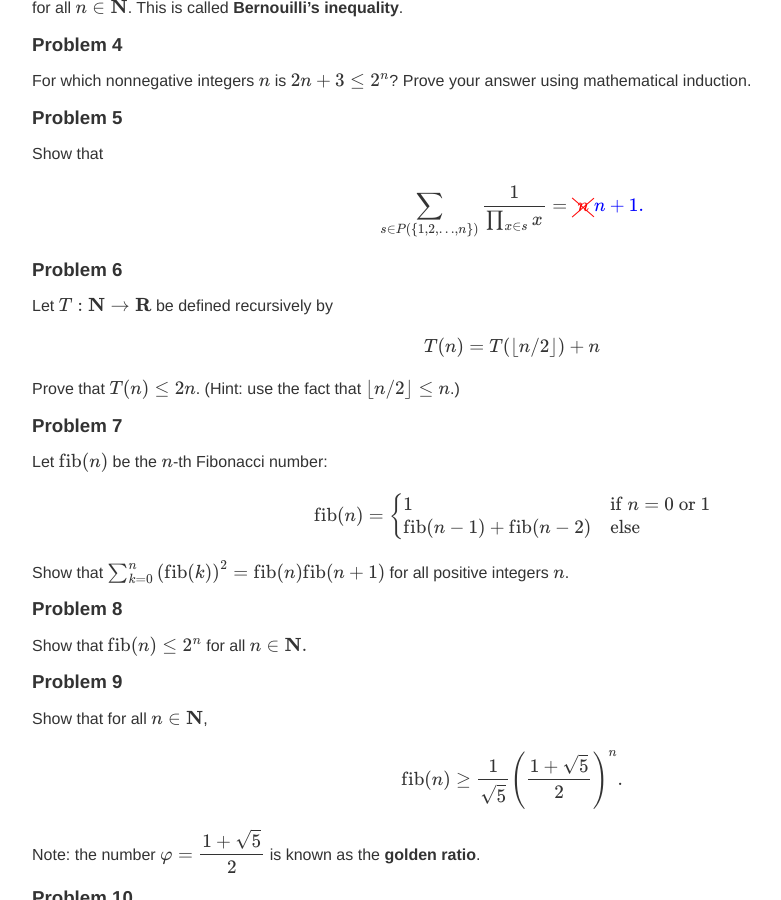
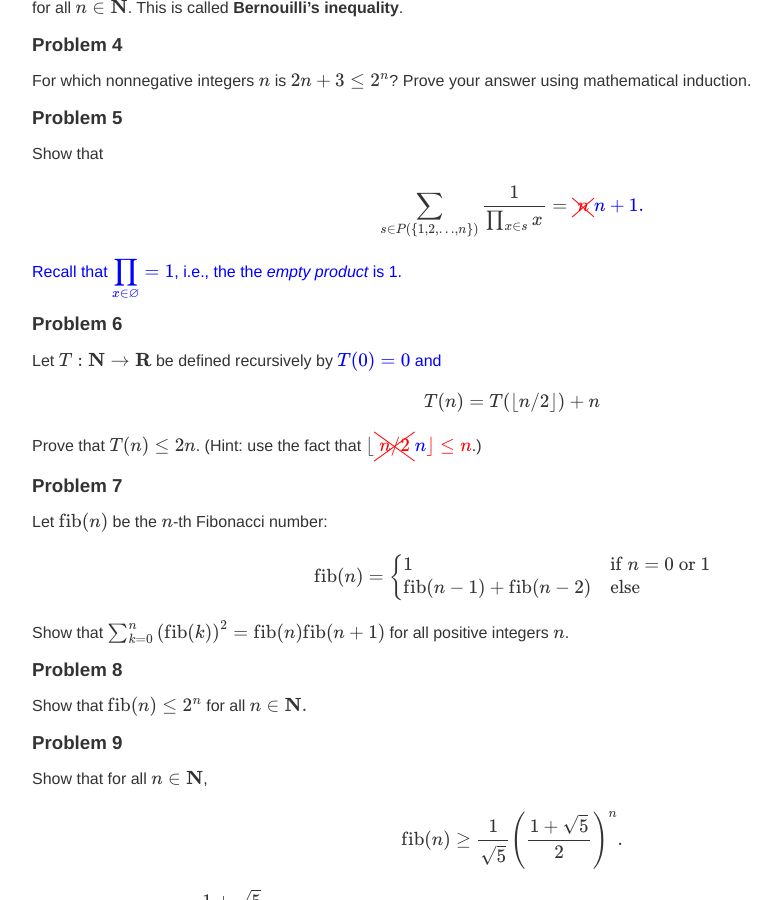
Before and after one commit to jacksonjw12/mbannister.github.io, a Jekyll site: the page built from _teaching/55-s16/homework05.md, in a window 1280 px wide and 900 px high, scrolled down 758 px. Shown: the whole window, without its empty margins (128-909 px from the left). Built offline with Jekyll 4.4.1, drawn with Linux system fonts in a browser that asks for light colours; formulas are drawn with MathJax 3.

Commit message:
More HW fixes

```diff
--- a/_teaching/55-s16/homework05.md
+++ b/_teaching/55-s16/homework05.md
@@ -50,14 +50,16 @@ Show that
 
 $$\sum_{s \in P(\{1, 2, \dots, n\})} \frac{1}{\prod_{x \in s}x} = \color{red}{\xcancel{n}}\color{blue}{n+1}.$$
 
+<ins> Recall that $$\displaystyle \prod_{x \in \varnothing} = 1$$, i.e., the the _empty product_ is 1.</ins>
+
 
 ### Problem 6
 
-Let $$T: \mathbf{N} \to \mathbf{R}$$ be defined recursively by
+Let $$T: \mathbf{N} \to \mathbf{R}$$ be defined recursively by <ins>$$T(0) = 0$$ and </ins>
 
 $$T(n) = T(\lfloor n/2\rfloor) + n$$
 
-Prove that $$T(n) \leq 2n$$. (Hint: use the fact that $$\lfloor n/2 \rfloor \leq n$$.)
+Prove that $$T(n) \leq 2n$$. (Hint: use the fact that $$\lfloor \color{red}{\xcancel{n/2} \color{blue}{n}} \rfloor \leq n$$.)
 
 ### Problem 7
 
```
